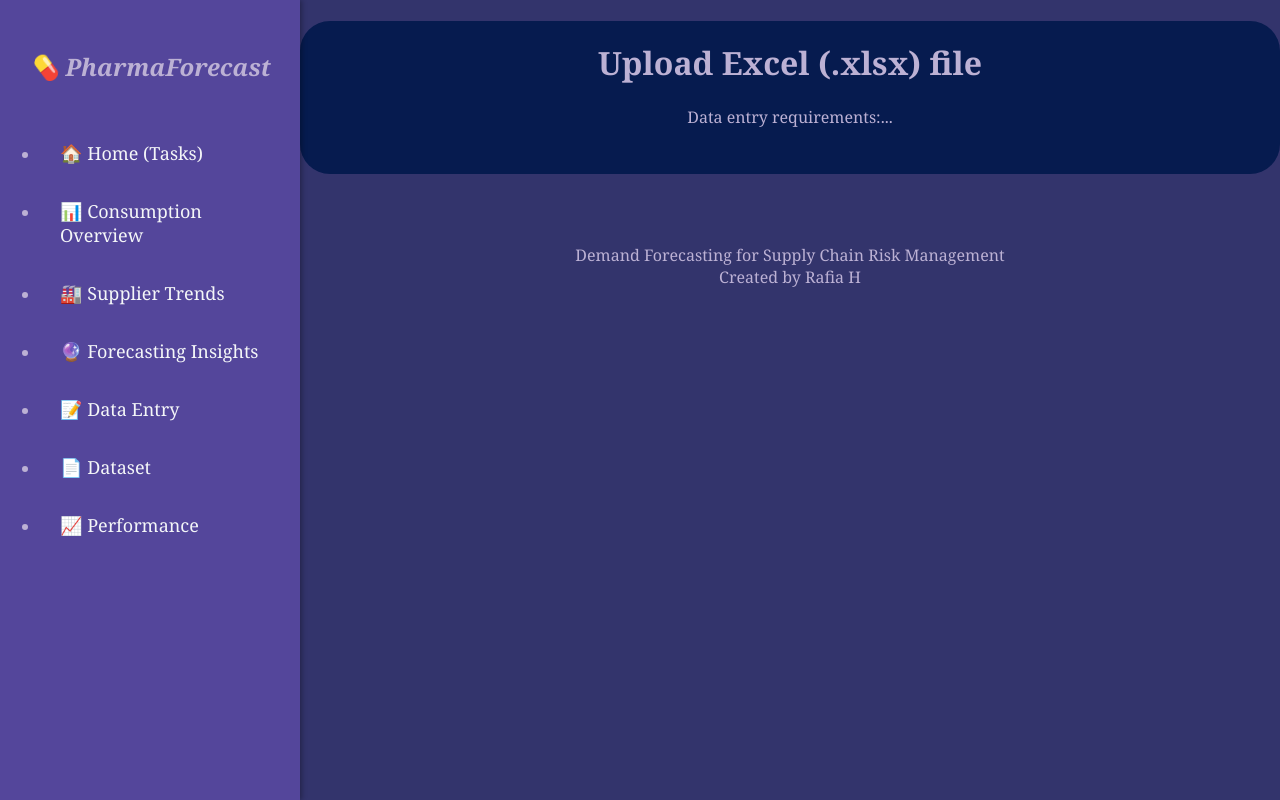
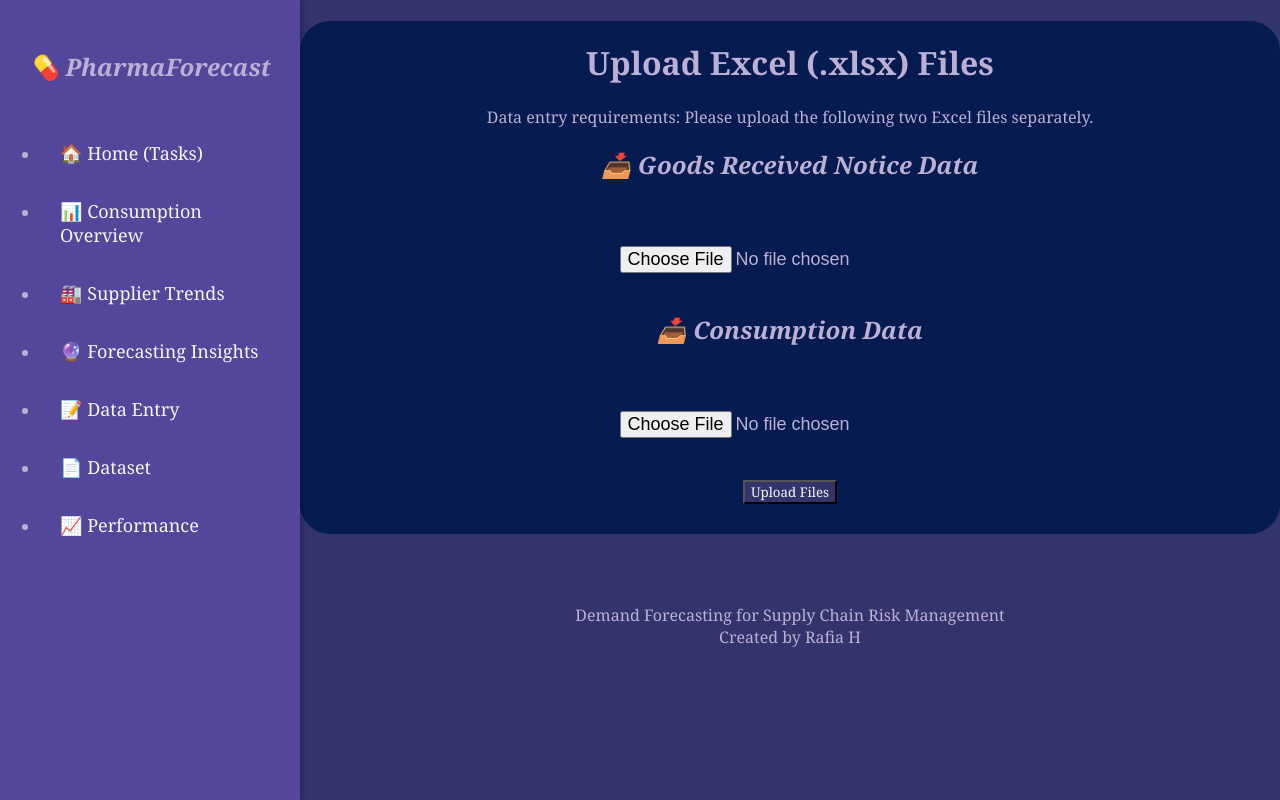
Before and after one commit to rafiahossain/PharmaForecast, a Flask app: page /data-entry in a window 1280 px wide. Run offline with Flask 3, Linux system fonts and the light colour scheme.

Commit message:
Upload file in Data ENtry Page

```diff
--- a/app.py
+++ b/app.py
@@ -3,6 +3,9 @@ from flask import Flask, render_template, redirect, request
 from flask_scss import Scss
 from flask_sqlalchemy import SQLAlchemy
 from datetime import datetime
+# To upload files in data entry page
+import os
+from werkzeug.utils import secure_filename
 
 # create the app
 app = Flask(__name__)
@@ -73,6 +76,44 @@ def edit(id:int):
     else: # create a new edit webpage
         return render_template('edit.html',task=task)
 
+######################################
+
+# Upload File in Data entry page
+
+######################################
+# Configure upload folder
+UPLOAD_FOLDER = os.path.join(os.getcwd(), 'uploads')
+os.makedirs(UPLOAD_FOLDER, exist_ok=True)
+app.config['UPLOAD_FOLDER'] = UPLOAD_FOLDER
+app.config['MAX_CONTENT_LENGTH'] = 16 * 1024 * 1024  # 16 MB max size
+
+@app.route("/upload-data", methods=["POST"])
+def upload_data():
+    goods_file = request.files.get("goods_file")
+    consumption_file = request.files.get("consumption_file")
+
+    if not goods_file or not consumption_file:
+        return "Both files are required!", 400
+
+    # Secure and save the files
+    goods_filename = secure_filename(goods_file.filename)
+    consumption_filename = secure_filename(consumption_file.filename)
+
+    goods_path = os.path.join(app.config['UPLOAD_FOLDER'], goods_filename)
+    consumption_path = os.path.join(app.config['UPLOAD_FOLDER'], consumption_filename)
+
+    goods_file.save(goods_path)
+    consumption_file.save(consumption_path)
+
+    # Optional: add flash messages or redirect to another page
+    return f"Files uploaded successfully:<br>Goods File: {goods_filename}<br>Consumption File: {consumption_filename}"
+
+
+######################################
+
+# Web pages and routing
+
+######################################
 @app.route("/consumption")
 def consumption():
     return render_template("dashboard_consumption.html")
--- a/templates/data_entry.html
+++ b/templates/data_entry.html
@@ -3,6 +3,21 @@
 {% block title %}Data Entry{% endblock %}
 
 {% block body %}
-  <h1>Upload Excel (.xlsx) file</h1>
-  <p>Data entry requirements:...</p>
+  <h1>Upload Excel (.xlsx) Files</h1>
+  <p>Data entry requirements: Please upload the following two Excel files separately.</p>
+
+  <form method="POST" action="/upload-data" enctype="multipart/form-data">
+    <div>
+      <h2>📥 Goods Received Notice Data</h2>
+      <input type="file" name="goods_file" accept=".xlsx" required>
+    </div>
+
+    <div>
+      <h2>📥 Consumption Data</h2>
+      <input type="file" name="consumption_file" accept=".xlsx" required>
+    </div>
+
+    <br>
+    <button type="submit" id="btn_add">Upload Files</button>
+  </form>
 {% endblock %}
```
